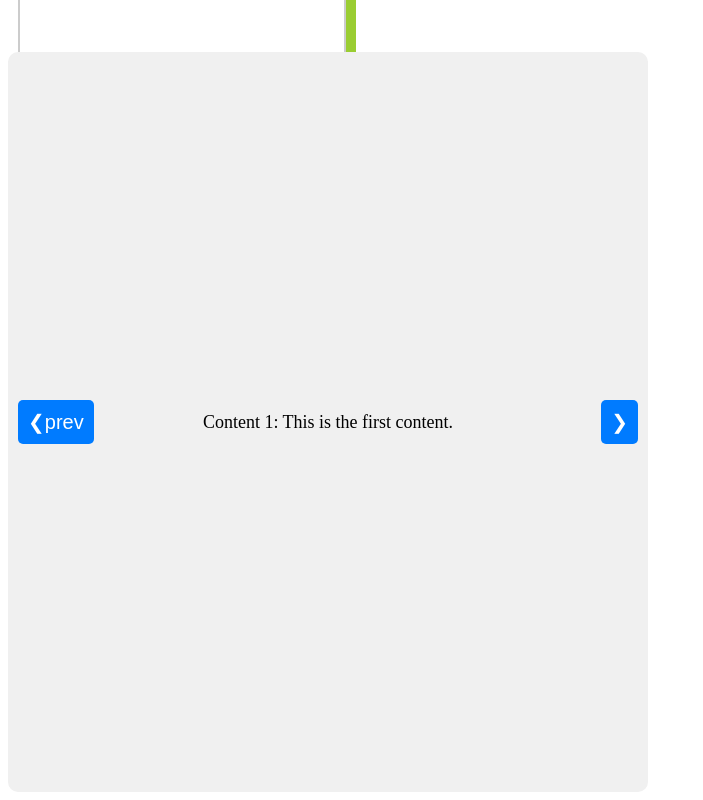
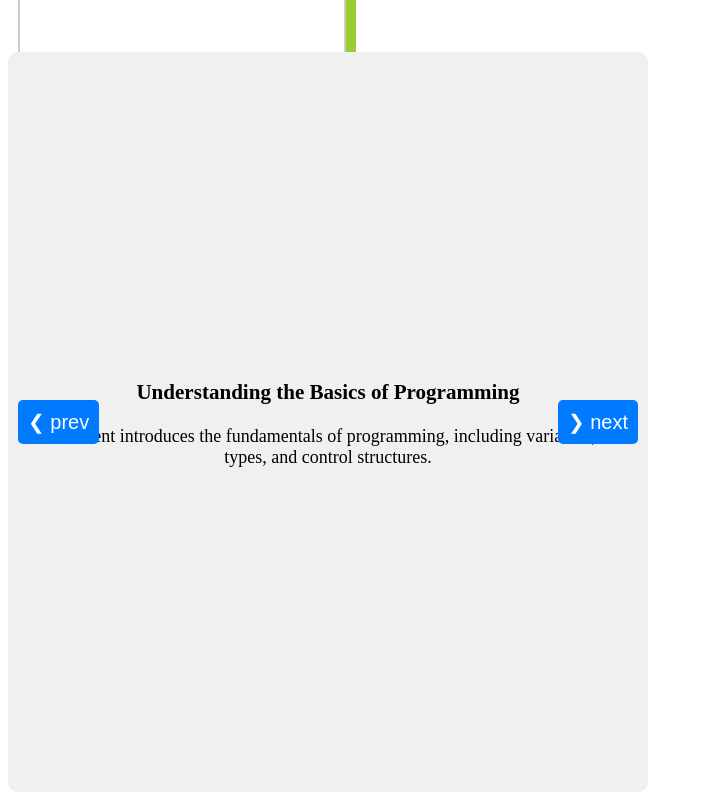
Before and after one commit to MeenakshiPramod/PEGASUS, a React (Vite) app in the folder frontend/: page / in a window 1280 px wide. Shown: the part 702-1502 px from the top of the page, without its empty margins (0-703 px from the left). Built offline with nearby package versions, Linux system fonts and the light colour scheme.

Commit message:
feat: integrate dynamic content into Slider component and add slides JSON

```diff
--- a/frontend/components/slider/Slider.jsx
+++ b/frontend/components/slider/Slider.jsx
@@ -6,9 +6,11 @@ const Slider = ({ content }) => {
   const [direction, setDirection] = useState(''); // Tracks direction of the transition
   const [showContent, setShowContent] = useState(true); // Controls visibility of content
 
+  const slideArray = content.content; // Access the array inside the object
+
   // Handle next slide
   const handleNext = () => {
-    if (currentIndex < content.length - 1) {
+    if (currentIndex < slideArray.length - 1) {
       setDirection('right'); // Indicate a right slide
       setShowContent(false); // Hide content during transition
       setTimeout(() => {
@@ -20,9 +22,7 @@ const Slider = ({ content }) => {
 
   // Handle previous slide
   const handlePrev = () => {
-    console.log("left")
     if (currentIndex > 0) {
-      console.log("left:", currentIndex); // Logging currentIndex
       setDirection('left'); // Indicate a left slide
       setShowContent(false); // Hide content during transition
       setTimeout(() => {
@@ -34,13 +34,18 @@ const Slider = ({ content }) => {
 
   return (
     <div className="slider-container">
-      <button onClick={handlePrev} className="arrow-btn">❮prev</button>
 
-      <div className={`slider-content ${direction === 'left' ? 'slide-left' : direction === 'right' ? 'slide-right' : ''} ${showContent ? 'show' : ''}`}>
-        <p>{content[currentIndex]}</p>
+
+      <div
+        className={`slider-content ${direction === 'left' ? 'slide-left' : direction === 'right' ? 'slide-right' : ''} ${
+          showContent ? 'show' : ''
+        }`}
+      >
+        <h3>{slideArray[currentIndex]?.title}</h3>
+        <p>{slideArray[currentIndex]?.description}</p>
       </div>
-
-      <button onClick={handleNext} className="arrow-btn">❯</button>
+      <button onClick={handlePrev} className="arrow-btn">❮ prev</button>
+      <button onClick={handleNext} className="arrow-btn">❯ next</button>
     </div>
   );
 };
--- a/frontend/src/App.jsx
+++ b/frontend/src/App.jsx
@@ -4,27 +4,16 @@ import ThemeSwitcher from "../components/ThemeSwitcher";
 import { ThemeProvider } from '../context/ThemeContext';
 import Navbar  from '../components/navbar/Navbar';
 import Slider from '../components/slider/Slider';
+import content from "../utils/slides.json"
+function App() {
 
-function App() {
-  const contentArray = [
-    'Content 1: This is the first content.',
-    'Content 2: This is the second content.',
-    'Content 3: This is the third content.',
-    'Content 4: This is the fourth content.',
-    'Content 5: This is the fifth content.',
-    'Content 6: This is the sixth content.',
-    'Content 7: This is the seventh content.',
-    'Content 8: This is the eighth content.',
-    'Content 9: This is the ninth content.',
-    'Content 10: This is the tenth content.'
-  ];
   return (
     <ThemeProvider>
       <Navbar/>
       <ThemeSwitcher />
 
       <TextInputOutput />
-      <Slider content={contentArray}/>
+      <Slider content={content}/>
 
     </ThemeProvider>
   );
--- /dev/null
+++ b/frontend/utils/slides.json
@@ -0,0 +1,54 @@
+{
+    "content": [
+      {
+        "id": 1,
+        "title": "Understanding the Basics of Programming",
+        "description": "This content introduces the fundamentals of programming, including variables, data types, and control structures."
+      },
+      {
+        "id": 2,
+        "title": "Introduction to Web Development",
+        "description": "Learn about the essentials of web development, including HTML, CSS, and JavaScript to build interactive websites."
+      },
+      {
+        "id": 3,
+        "title": "Database Management and SQL",
+        "description": "This section covers relational database management systems, querying with SQL, and organizing data for web applications."
+      },
+      {
+        "id": 4,
+        "title": "Understanding Object-Oriented Programming",
+        "description": "Dive into object-oriented programming concepts such as classes, objects, inheritance, and polymorphism."
+      },
+      {
+        "id": 5,
+        "title": "Learning Data Structures and Algorithms",
+        "description": "Explore important data structures like arrays, linked lists, and trees, along with algorithms to solve computational problems efficiently."
+      },
+      {
+        "id": 6,
+        "title": "Introduction to Machine Learning",
+        "description": "Learn the basics of machine learning, including supervised and unsupervised learning, and popular algorithms like linear regression."
+      },
+      {
+        "id": 7,
+        "title": "Web Security Essentials",
+        "description": "Understand the importance of web security, focusing on concepts like encryption, authentication, and common vulnerabilities."
+      },
+      {
+        "id": 8,
+        "title": "Mobile App Development",
+        "description": "This content provides an overview of mobile app development, focusing on cross-platform development and popular frameworks."
+      },
+      {
+        "id": 9,
+        "title": "Cloud Computing and DevOps",
+        "description": "Learn about cloud computing services, DevOps practices, and how to deploy scalable web applications using cloud platforms."
+      },
+      {
+        "id": 10,
+        "title": "Introduction to Blockchain and Cryptography",
+        "description": "This section covers blockchain technology, cryptography, and their real-world applications in digital transactions and data security."
+      }
+    ]
+  }
```
